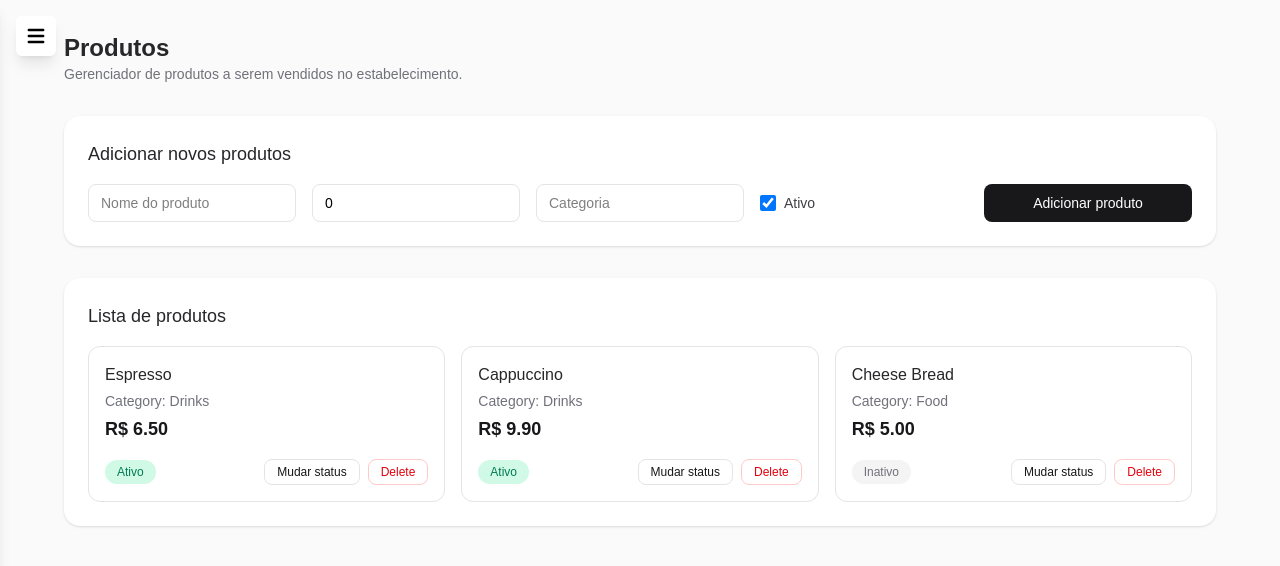
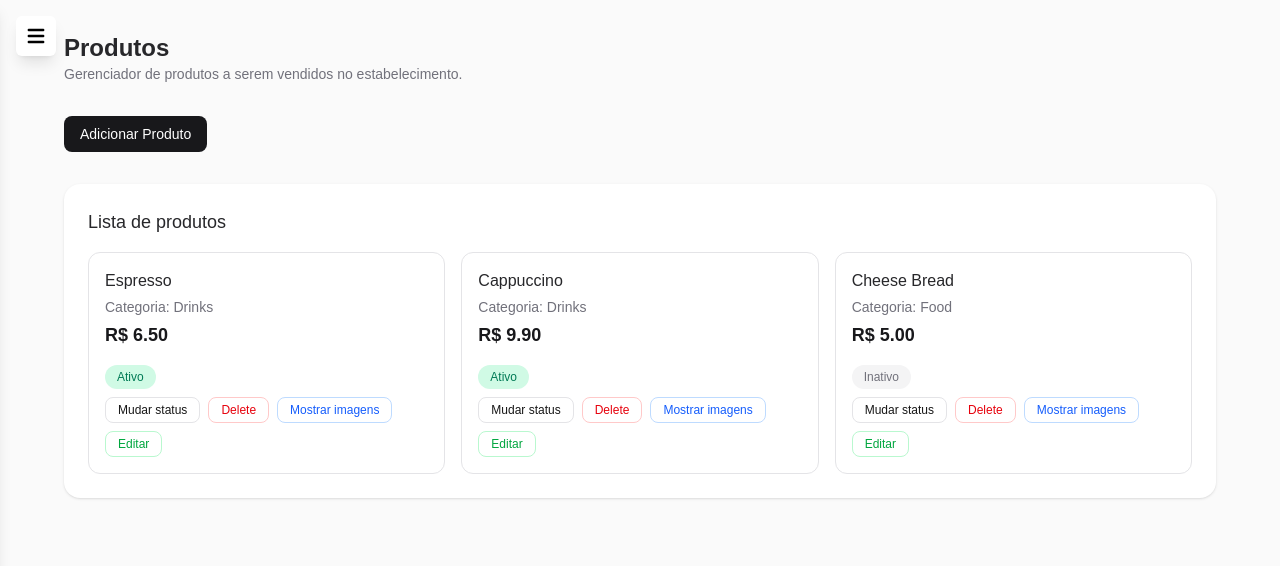
Before and after one commit to mauricom97/qrcoffee, a Next.js app in the folder frontend/: page /products in a window 1280 px wide. Shown: the top 566 px of the page. Built offline with nearby package versions, Linux system fonts and the light colour scheme.

Commit message:
feat: implement user authentication flow with login and registration features

```diff
--- a/frontend/app/products/page.tsx
+++ b/frontend/app/products/page.tsx
@@ -8,34 +8,113 @@ interface Product {
   price: number;
   category: string;
   active: boolean;
+  images?: string[];
 }
 
 export default function ProductsPage() {
   const [products, setProducts] = useState<Product[]>([]);
+  const [showForm, setShowForm] = useState(false);
+  const [editingProduct, setEditingProduct] = useState<Product | null>(null);
   const [newProduct, setNewProduct] = useState({
     name: '',
     price: 0,
     category: '',
     active: true,
+    images: [] as string[],
   });
+  const [showImages, setShowImages] = useState<number | null>(null);
 
   useEffect(() => {
     setProducts([
-      { id: 1, name: 'Espresso', price: 6.5, category: 'Drinks', active: true },
-      { id: 2, name: 'Cappuccino', price: 9.9, category: 'Drinks', active: true },
-      { id: 3, name: 'Cheese Bread', price: 5.0, category: 'Food', active: false },
+      {
+        id: 1,
+        name: 'Espresso',
+        price: 6.5,
+        category: 'Drinks',
+        active: true,
+        images: ['https://picsum.photos/seed/espresso1/400/300', 'https://picsum.photos/seed/espresso2/400/300']
+      },
+      {
+        id: 2,
+        name: 'Cappuccino',
+        price: 9.9,
+        category: 'Drinks',
+        active: true,
+        images: ['https://picsum.photos/seed/cappuccino1/400/300', 'https://picsum.photos/seed/cappuccino2/400/300']
+      },
+      {
+        id: 3,
+        name: 'Cheese Bread',
+        price: 5.0,
+        category: 'Food',
+        active: false,
+        images: ['https://picsum.photos/seed/cheesebread1/400/300', 'https://picsum.photos/seed/cheesebread2/400/300']
+      },
     ]);
   }, []);
 
-  const handleAddProduct = () => {
+  const resetForm = () => {
+    setNewProduct({ name: '', price: 0, category: '', active: true, images: [] });
+    setEditingProduct(null);
+    setShowForm(false);
+  };
+
+  const handleEdit = (product: Product) => {
+    setEditingProduct(product);
+    setNewProduct({
+      name: product.name,
+      price: product.price,
+      category: product.category,
+      active: product.active,
+      images: product.images || [],
+    });
+    setShowForm(true);
+  };
+
+  const handleImageUpload = (e: React.ChangeEvent<HTMLInputElement>) => {
+    const files = e.target.files;
+    if (files) {
+      const readers = Array.from(files).map((file) => {
+        return new Promise<string>((resolve) => {
+          const reader = new FileReader();
+          reader.onload = () => resolve(reader.result as string);
+          reader.readAsDataURL(file);
+        });
+      });
+
+      Promise.all(readers).then((newImages) => {
+        setNewProduct((prev) => ({
+          ...prev,
+          images: [...prev.images, ...newImages],
+        }));
+      });
+    }
+  };
+
+  const removeImage = (index: number) => {
+    setNewProduct((prev) => ({
+      ...prev,
+      images: prev.images.filter((_, i) => i !== index),
+    }));
+  };
+
+  const handleSaveProduct = () => {
     if (!newProduct.name || newProduct.price <= 0) return;
 
-    setProducts((prev) => [
-      ...prev,
-      { id: Date.now(), ...newProduct },
-    ]);
+    const productData = {
+      id: editingProduct ? editingProduct.id : Date.now(),
+      ...newProduct,
+    };
 
-    setNewProduct({ name: '', price: 0, category: '', active: true });
+    if (editingProduct) {
+      setProducts((prev) =>
+        prev.map((p) => (p.id === editingProduct.id ? productData : p))
+      );
+    } else {
+      setProducts((prev) => [...prev, productData]);
+    }
+
+    resetForm();
   };
 
   const toggleStatus = (id: number) => {
@@ -50,6 +129,8 @@ export default function ProductsPage() {
     setProducts((prev) => prev.filter((p) => p.id !== id));
   };
 
+  const selectedProduct = products.find((p) => p.id === showImages);
+
   return (
     <div className="min-h-screen bg-zinc-50 p-4 md:p-8">
       <div className="mx-auto max-w-6xl space-y-8">
@@ -63,13 +144,28 @@ export default function ProductsPage() {
           </p>
         </header>
 
-        {/* Add product */}
+        {/* Add/Edit product button */}
+        <button
+          onClick={() => {
+            if (showForm) {
+              resetForm();
+            } else {
+              resetForm();
+              setShowForm(true);
+            }
+          }}
+          className="rounded-lg bg-zinc-900 px-4 py-2 text-sm font-medium text-white hover:bg-zinc-800 transition"
+        >
+          {showForm ? 'Cancelar' : 'Adicionar Produto'}
+        </button>
+
+        {showForm && (
           <section className="text-black rounded-2xl bg-white p-4 shadow-sm md:p-6">
             <h2 className="mb-4 text-lg font-medium text-zinc-800">
-            Adicionar novos produtos
+              {editingProduct ? 'Editar Produto' : 'Adicionar Novo Produto'}
             </h2>
 
-          <div className="grid gap-4 md:grid-cols-5">
+            <div className="grid gap-4 md:grid-cols-4">
               <input
                 type="text"
                 placeholder="Nome do produto"
@@ -83,7 +179,7 @@ export default function ProductsPage() {
               <input
                 type="number"
                 min={1}
-              placeholder="Price"
+                placeholder="Preço"
                 value={newProduct.price}
                 onChange={(e) =>
                   setNewProduct({
@@ -121,15 +217,48 @@ export default function ProductsPage() {
                 />
                 Ativo
               </label>
+            </div>
+
+            <div className="mt-4">
+              <label className="block text-sm font-medium text-zinc-800 mb-2">
+                Upload de Imagens
+              </label>
+              <input
+                type="file"
+                multiple
+                accept="image/*"
+                onChange={handleImageUpload}
+                className="rounded-lg border border-zinc-200 px-3 py-2 text-sm w-full"
+              />
+              {newProduct.images.length > 0 && (
+                <div className="mt-4 grid grid-cols-3 gap-4">
+                  {newProduct.images.map((img, index) => (
+                    <div key={index} className="relative">
+                      <img
+                        src={img}
+                        alt={`Imagem ${index + 1}`}
+                        className="h-24 w-full object-cover rounded-lg"
+                      />
+                      <button
+                        onClick={() => removeImage(index)}
+                        className="absolute top-0 right-0 bg-red-500 text-white px-2 py-1 text-xs rounded-full"
+                      >
+                        X
+                      </button>
+                    </div>
+                  ))}
+                </div>
+              )}
+            </div>
 
             <button
-              onClick={handleAddProduct}
-              className="rounded-lg bg-zinc-900 px-4 py-2 text-sm font-medium text-white hover:bg-zinc-800 transition"
+              onClick={handleSaveProduct}
+              className="mt-4 rounded-lg bg-zinc-900 px-4 py-2 text-sm font-medium text-white hover:bg-zinc-800 transition w-full md:w-auto"
             >
-              Adicionar produto
+              {editingProduct ? 'Atualizar Produto' : 'Adicionar Produto'}
             </button>
-          </div>
           </section>
+        )}
 
         {/* Products list */}
         <section className="rounded-2xl bg-white p-4 shadow-sm md:p-6">
@@ -148,14 +277,14 @@ export default function ProductsPage() {
                     {product.name}
                   </h3>
                   <p className="text-sm text-zinc-500">
-                    Category: {product.category || '—'}
+                    Categoria: {product.category || '—'}
                   </p>
                   <p className="text-lg font-semibold text-zinc-900">
                     R$ {product.price.toFixed(2)}
                   </p>
                 </div>
 
-                <div className="mt-4 flex items-center justify-between">
+                <div className="mt-4 flex items-center justify-between flex-wrap gap-2">
                   <span
                     className={`rounded-full px-3 py-1 text-xs font-medium ${
                       product.active
@@ -166,7 +295,7 @@ export default function ProductsPage() {
                     {product.active ? 'Ativo' : 'Inativo'}
                   </span>
 
-                  <div className="flex gap-2">
+                  <div className="flex gap-2 flex-wrap">
                     <button
                       onClick={() => toggleStatus(product.id)}
                       className="rounded-lg border border-zinc-200 px-3 py-1 text-xs hover:bg-zinc-100 transition"
@@ -179,6 +308,20 @@ export default function ProductsPage() {
                       className="rounded-lg border border-red-200 px-3 py-1 text-xs text-red-600 hover:bg-red-50 transition"
                     >
                       Delete
+                    </button>
+
+                    <button
+                      onClick={() => setShowImages(product.id)}
+                      className="rounded-lg border border-blue-200 px-3 py-1 text-xs text-blue-600 hover:bg-blue-50 transition"
+                    >
+                      Mostrar imagens
+                    </button>
+
+                    <button
+                      onClick={() => handleEdit(product)}
+                      className="rounded-lg border border-green-200 px-3 py-1 text-xs text-green-600 hover:bg-green-50 transition"
+                    >
+                      Editar
                     </button>
                   </div>
                 </div>
@@ -193,6 +336,40 @@ export default function ProductsPage() {
           )}
         </section>
       </div>
+
+      {showImages !== null && selectedProduct && (
+        <div className="fixed inset-0 bg-black bg-opacity-50 flex items-center justify-center z-50">
+          <div className="bg-white p-6 rounded-2xl shadow-xl max-w-4xl w-full max-h-[80vh] overflow-y-auto">
+            <h2 className="text-xl font-semibold text-zinc-800 mb-4">
+              Imagens de {selectedProduct.name}
+            </h2>
+
+            {selectedProduct.images && selectedProduct.images.length > 0 ? (
+              <div className="flex overflow-x-auto gap-4 pb-4">
+                {selectedProduct.images.map((img, idx) => (
+                  <img
+                    key={idx}
+                    src={img}
+                    alt={`Imagem ${idx + 1} de ${selectedProduct.name}`}
+                    className="h-64 object-contain flex-shrink-0 rounded-lg"
+                  />
+                ))}
+              </div>
+            ) : (
+              <p className="text-sm text-zinc-500">
+                Nenhuma imagem disponível para este produto.
+              </p>
+            )}
+
+            <button
+              onClick={() => setShowImages(null)}
+              className="mt-6 w-full rounded-lg bg-zinc-900 px-4 py-2 text-sm font-medium text-white hover:bg-zinc-800 transition"
+            >
+              Fechar
+            </button>
+          </div>
+        </div>
+      )}
     </div>
   );
 }
```
Lines whose indentation alone changed are shown as unchanged.
